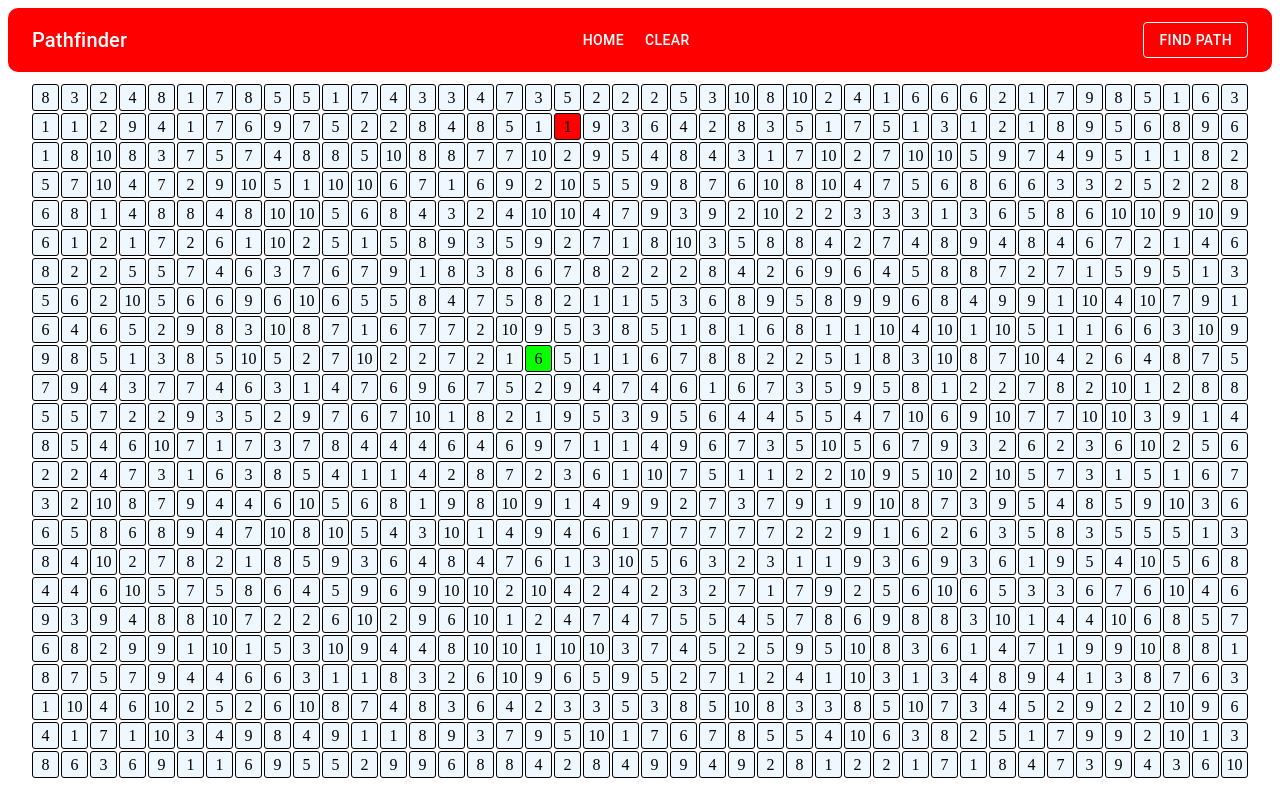
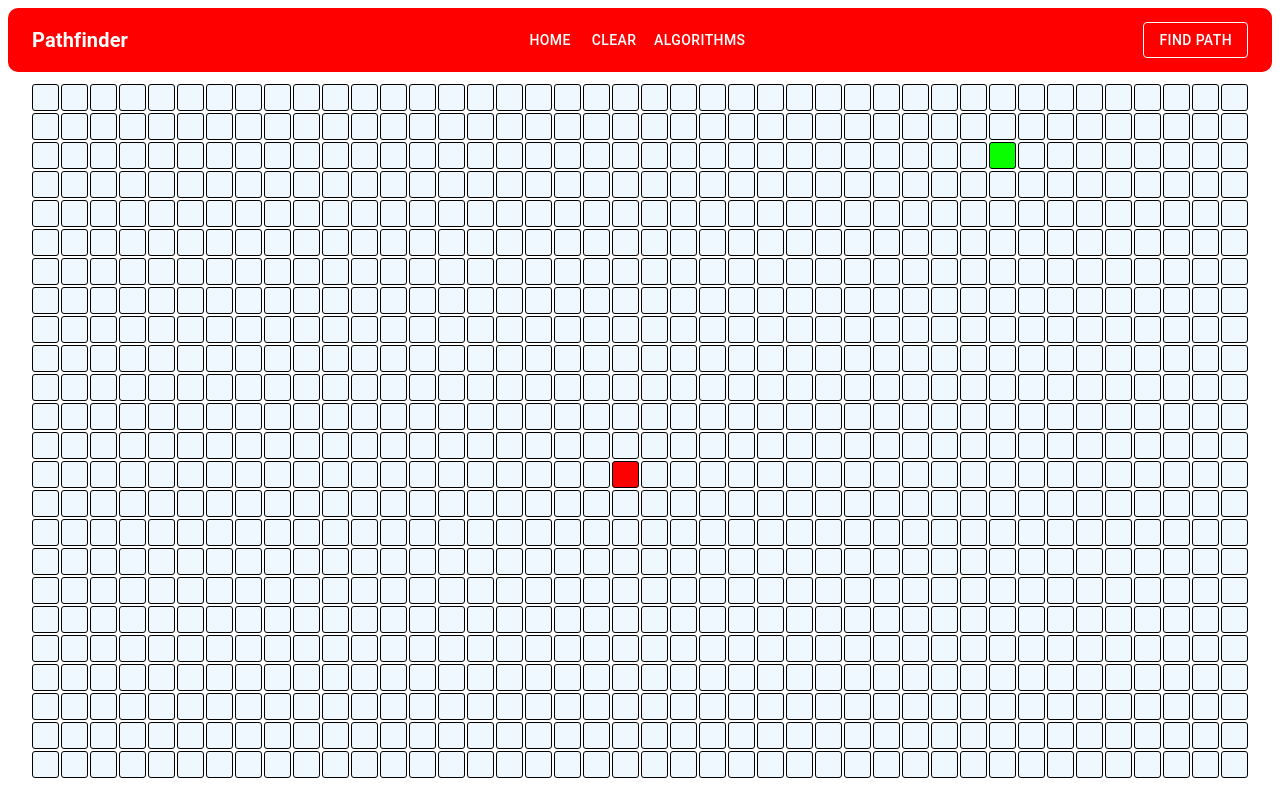
Before and after one commit to DexTerMtor-Rahul/Pathfinder, a React (Vite) app in the folder client/: page /pathfinder in a window 1280 px wide. Built offline with nearby package versions, Linux system fonts and the light colour scheme.

Commit message:
Dijkstras fully implemented

```diff
--- a/client/src/components/Node.jsx
+++ b/client/src/components/Node.jsx
@@ -34,7 +34,7 @@ const Node = ({
       onMouseDown={() => onMouseDown(row, col)}
       onMouseUp={() => onMouseUp()}
       onMouseLeave={() => onMouseLeave(row, col)}>
-      {value}
+      {/* {value} */}
     </td>
   );
 };
--- a/client/src/components/Pathfinder.jsx
+++ b/client/src/components/Pathfinder.jsx
@@ -10,9 +10,11 @@ import {
   Drawer,
   IconButton,
   List,
-  ListItem,
+  ListItemButton,
   ListItemText,
   TableContainer,
+  Menu,
+  MenuItem,
 } from "@mui/material";
 import MenuIcon from "@mui/icons-material/Menu";
 import { NavLink } from "react-router-dom";
@@ -32,6 +34,8 @@ const Pathfinder = () => {
   const [endNode, setEndNode] = useState(null);
   const [visitedNodes, setVisitedNodes] = useState(0);
   const [shortestPathNodes, setShortestPathNodes] = useState(0);
+  const [anchorEl, setAnchorEl] = useState(null);
+  const [method, setMethod] = useState("Algorithms");
   const animating = useRef(false);
 
   const makeGrid = useCallback(() => {
@@ -46,7 +50,8 @@ const Pathfinder = () => {
       let currentRow = [];
       for (let col = 0; col < colSize; col++) {
         currentRow.push({
-          value: Math.floor(Math.random() * 10) + 1,
+          // value: Math.floor(Math.random() * 10) + 1,
+          value: 1,
           row: row,
           col: col,
           isVisited: false,
@@ -137,9 +142,10 @@ const Pathfinder = () => {
 
   const dijkstraSearch = (e) => {
     e.preventDefault();
-    if (animating.current) return;
+    if (animating.current || method !== "Dijkstra's Algorithm") return;
 
     const { visited_nodes, shortestPath } = Dijkstra(grid, startNode, endNode);
+    // console.log(visited_nodes, shortestPath);
     animating.current = true;
 
     const animate = async () => {
@@ -170,13 +176,28 @@ const Pathfinder = () => {
       animating.current = false;
     };
 
-    animate();
+    animate().then(() => {
+      if (shortestPath.length === 0) {
+        alert("No path found");
+      }
+    });
   };
 
   const [drawerOpen, setDrawerOpen] = useState(false);
 
   const toggleDrawer = (open) => () => {
     setDrawerOpen(open);
+  };
+
+  const handleMenuClick = (event) => {
+    setAnchorEl(event.currentTarget);
+  };
+
+  const handleMenuClose = (method) => {
+    setAnchorEl(null);
+    if (method) {
+      setMethod(method);
+    }
   };
 
   return (
@@ -189,15 +210,22 @@ const Pathfinder = () => {
           boxShadow: "none",
         }}>
         <Toolbar>
-          <Typography
-            variant="h6"
-            component="div"
+          <Box
             sx={{
+              display: "flex",
+              alignItems: "center",
               flexGrow: 1,
-              display: { xs: "block" },
             }}>
-            Pathfinder
-          </Typography>
+            <Typography
+              variant="h6"
+              component="div"
+              sx={{
+                display: { xs: "block" },
+                fontWeight: "bold",
+              }}>
+              Pathfinder
+            </Typography>
+          </Box>
 
           <Box
             sx={{
@@ -211,6 +239,20 @@ const Pathfinder = () => {
             <Button color="inherit" onClick={makeGrid}>
               Clear
             </Button>
+            <Button color="inherit" onClick={handleMenuClick}>
+              {method}
+            </Button>
+            <Menu
+              anchorEl={anchorEl}
+              open={Boolean(anchorEl)}
+              onClose={() => handleMenuClose(null)}>
+              <MenuItem onClick={() => handleMenuClose("Dijkstra's Algorithm")}>
+                Dijkstra's Algorithm
+              </MenuItem>
+              <MenuItem onClick={() => handleMenuClose("A* Search")}>
+                A* Search
+              </MenuItem>
+            </Menu>
           </Box>
 
           <Box
@@ -243,15 +285,15 @@ const Pathfinder = () => {
               onClick={toggleDrawer(false)}
               onKeyDown={toggleDrawer(false)}>
               <List>
-                <ListItem button component={NavLink} to="/" exact="true">
+                <ListItemButton component={NavLink} to="/" exact="true">
                   <ListItemText primary="Home" />
-                </ListItem>
-                <ListItem button onClick={makeGrid}>
+                </ListItemButton>
+                <ListItemButton onClick={makeGrid}>
                   <ListItemText primary="Clear" />
-                </ListItem>
-                <ListItem button onClick={dijkstraSearch}>
+                </ListItemButton>
+                <ListItemButton onClick={dijkstraSearch}>
                   <ListItemText primary="Find Path" />
-                </ListItem>
+                </ListItemButton>
               </List>
             </Box>
           </Drawer>
```
